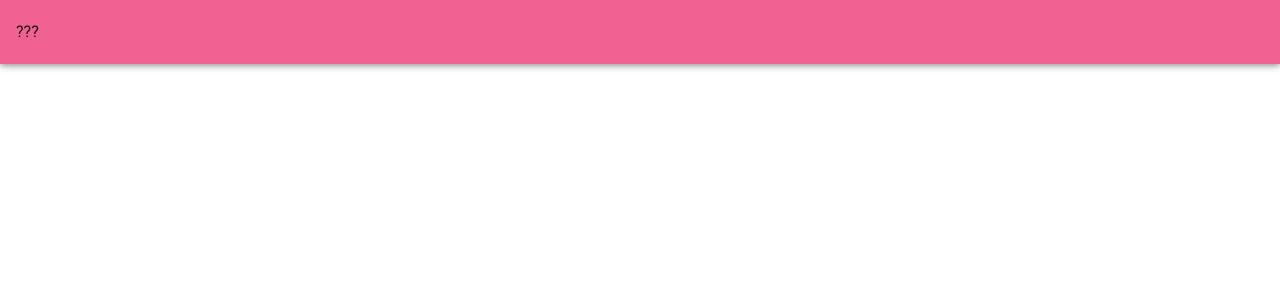
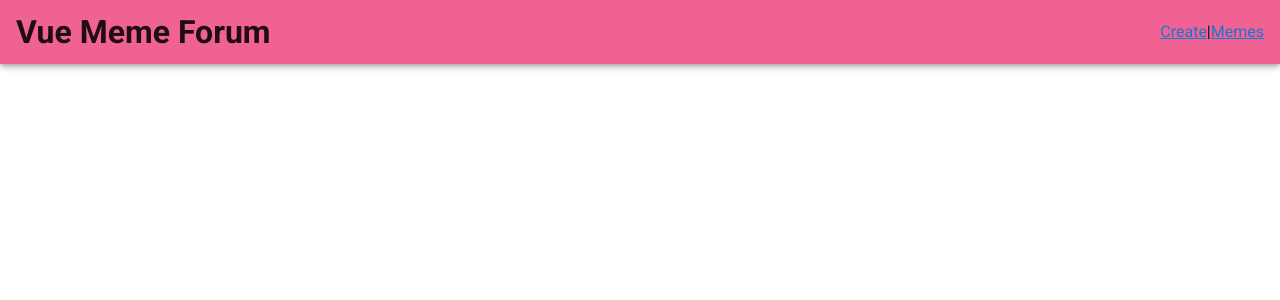
Before and after one commit to gwynnemeeks/dank-memes, a Vue app: page / in a window 1280 px wide. Shown: the top 300 px of the page. Built offline with nearby package versions, Linux system fonts and the light colour scheme.

Commit message:
wip links

```diff
--- a/src/App.vue
+++ b/src/App.vue
@@ -1,6 +1,12 @@
 <template>
   <v-app>
-    <v-app-bar app color="pink lighten-2" light> ??? </v-app-bar>
+    <v-app-bar app color="pink lighten-2" light>
+      <h1>Vue Meme Forum</h1>
+      <v-spacer></v-spacer>
+      <router-link to="/create"> Create </router-link>
+      |
+      <router-link to="/feed"> Memes </router-link>
+    </v-app-bar>
 
     <v-main>
       <router-view></router-view>
```
